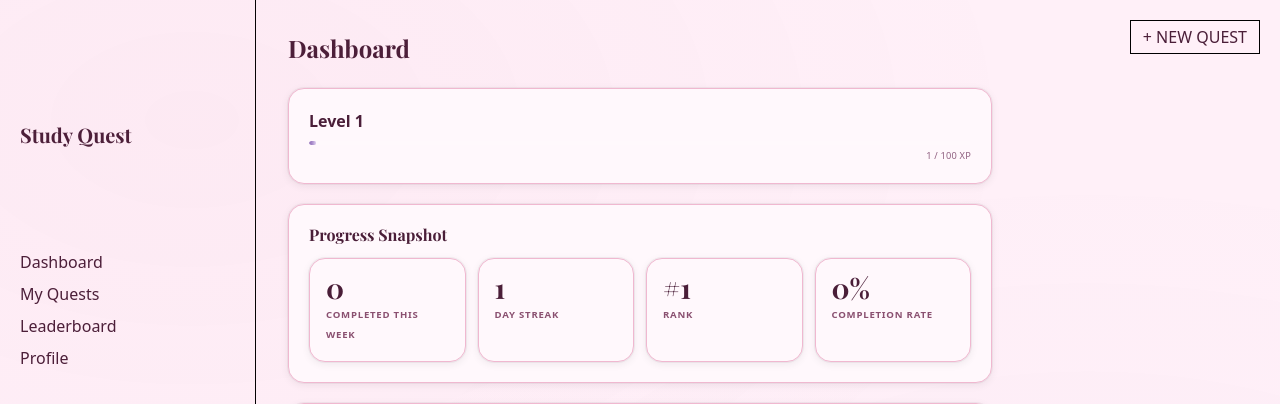
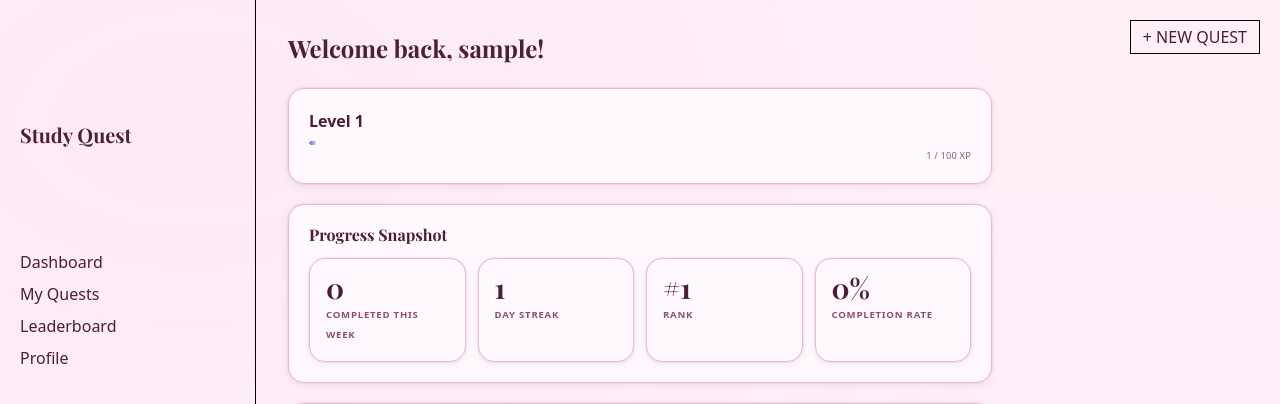
Before and after one commit to sjiang0/CITS3403-Group-Project, a Flask app: page / in a window 1280 px wide. Shown: the top 404 px of the page. Run offline with Flask 3, Linux system fonts and the light colour scheme; the visitor is signed in with stand-in values (Sample User, id 1); tables that the repository leaves empty hold one stand-in row (values such as "Sample post"); some libraries are stand-ins or nearby versions; some web fonts are replaced.

Commit message:
change dashboard header

```diff
--- a/studyquest/app/templates/dashboard.html
+++ b/studyquest/app/templates/dashboard.html
@@ -5,7 +5,9 @@
 {% block content %}
 
 <div class="page-header">
-  <h2 class="text-2xl font-bold">Dashboard</h2>
+  <h2 class="text-2xl font-bold">
+    Welcome back, {{ g.user.username }}!
+  </h2>
 </div>
 
 <!-- XP SECTION -->
```
